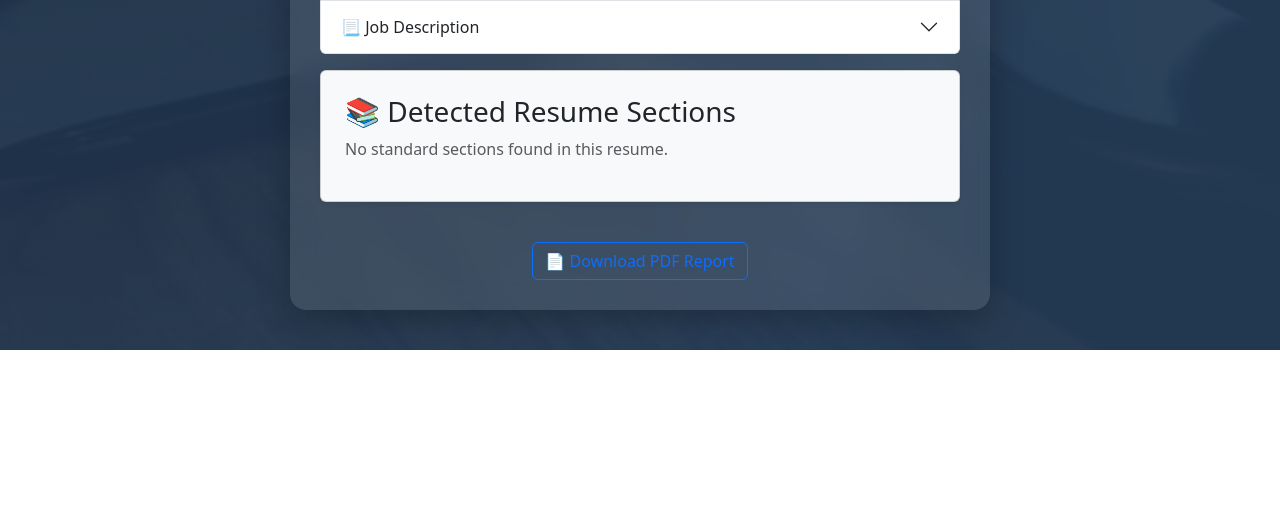
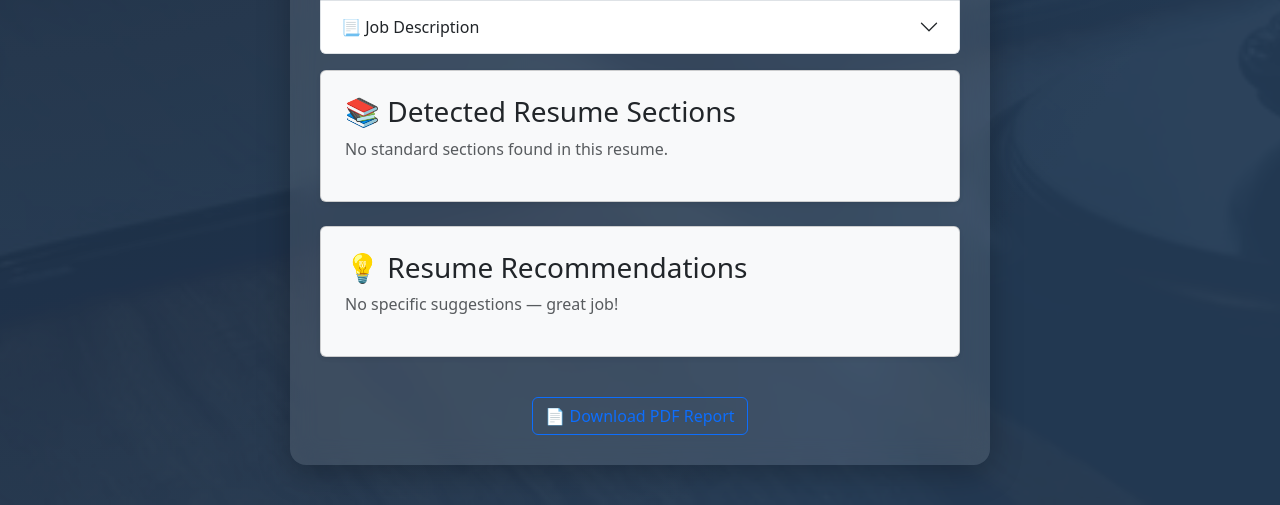
Before and after one commit to Marmitt/resume-analyser, a Flask app: template templates/result.html in a window 1280 px wide. Shown: the part 988-1493 px from the top of the page. Before the commit the page ends 1338 px from the top, so only its background shows below. Run offline with Flask 3, Linux system fonts and the light colour scheme; the template is opened without the code that fills it, so the values that code supplies are empty; some libraries are stand-ins or nearby versions.

Commit message:
Add AI-style resume recommendations based on section detection and keywords

```diff
--- a/app.py
+++ b/app.py
@@ -1,6 +1,6 @@
 import os
 import re
-import fitz
+import fitz  # PyMuPDF
 import docx
 from flask import Flask, render_template, request, send_file
 from markupsafe import Markup
@@ -28,12 +28,12 @@ KNOWN_SKILLS = [
     'critical thinking', 'time management', 'creativity'
 ]
 
-def allowed_file(filename):
-    return '.' in filename and filename.rsplit('.', 1)[1].lower() in ALLOWED_EXTENSIONS
-
 @app.template_filter('datetime')
 def format_datetime(value, format='%Y-%m-%d'):
     return datetime.now().strftime(format)
+
+def allowed_file(filename):
+    return '.' in filename and filename.rsplit('.', 1)[1].lower() in ALLOWED_EXTENSIONS
 
 @app.route('/')
 def index():
@@ -56,9 +56,6 @@ def upload():
         # Extract text from file
         text = extract_text(filepath)
 
-        sections_detected = detect_sections(text)
-        last_analysis['sections'] = sections_detected
-
         # Analyze match
         job_description = request.form.get('job_description', '')
         match_percentage, missing_keywords, highlighted_resume, highlighted_jd = analyze_match(
@@ -69,12 +66,20 @@ def upload():
         # Extract top skills
         top_skills = extract_skills(text)
 
+        # Detect resume sections
+        sections_detected = detect_sections(text)
+
+        # Generate smart recommendations
+        recommendations = generate_recommendations(sections_detected, missing_keywords)
+
         # Save to memory for PDF generation
         last_analysis['resume_text'] = highlighted_resume
         last_analysis['job_description'] = highlighted_jd
         last_analysis['match_percentage'] = match_percentage
         last_analysis['missing_keywords'] = missing_keywords
         last_analysis['top_skills'] = top_skills
+        last_analysis['sections'] = sections_detected
+        last_analysis['recommendations'] = recommendations
 
         return render_template(
             'result.html',
@@ -83,7 +88,8 @@ def upload():
             match_percentage=match_percentage,
             missing_keywords=missing_keywords,
             top_skills=top_skills,
-            sections=sections_detected
+            sections=sections_detected,
+            recommendations=recommendations
         )
 
     return "File type not allowed. Please upload a PDF or DOCX.", 400
@@ -152,7 +158,6 @@ def extract_skills(resume_text):
     return sorted(found_skills)
 
 def detect_sections(text):
-    # Basic regex-based section detection
     sections = {
         "Education": "",
         "Experience": "",
@@ -160,11 +165,8 @@ def detect_sections(text):
         "Projects": "",
         "Certifications": ""
     }
-
-    # Normalize and split by lines
     lines = text.splitlines()
     current_section = None
-
     for line in lines:
         clean = line.strip().lower()
         if "education" in clean:
@@ -179,9 +181,22 @@ def detect_sections(text):
             current_section = "Certifications"
         elif current_section and line.strip():
             sections[current_section] += line.strip() + "\n"
+    return {k: v.strip() for k, v in sections.items() if v.strip()}
 
-    # Clean up section values
-    return {k: v.strip() for k, v in sections.items() if v.strip()}
+def generate_recommendations(sections, missing_keywords):
+    tips = []
+    important_sections = ["Education", "Experience", "Skills"]
+    for section in important_sections:
+        if section not in sections:
+            tips.append(f"Consider adding a '{section}' section to your resume.")
+    for section, content in sections.items():
+        if len(content.split()) < 10:
+            tips.append(f"The '{section}' section seems very short — consider adding more detail.")
+    if missing_keywords:
+        tips.append(f"You're missing {len(missing_keywords)} keywords from the job description. Consider integrating more relevant terms.")
+    if not tips:
+        tips.append("Nice work! Your resume looks well-structured and relevant to the job.")
+    return tips
 
 if __name__ == '__main__':
     app.run(debug=True)
--- a/templates/result.html
+++ b/templates/result.html
@@ -99,6 +99,19 @@
       {% endif %}
     </div>
 
+    <div class="card p-4 mb-4 shadow-sm bg-light text-start">
+      <h3>💡 Resume Recommendations</h3>
+      {% if recommendations %}
+        <ul class="list-group list-group-flush">
+          {% for tip in recommendations %}
+            <li class="list-group-item">{{ tip }}</li>
+          {% endfor %}
+        </ul>
+      {% else %}
+        <p class="text-muted">No specific suggestions — great job!</p>
+      {% endif %}
+    </div>
+
     <a href="/download" class="btn btn-outline-primary mt-3">📄 Download PDF Report</a>
   </div>
 
```
